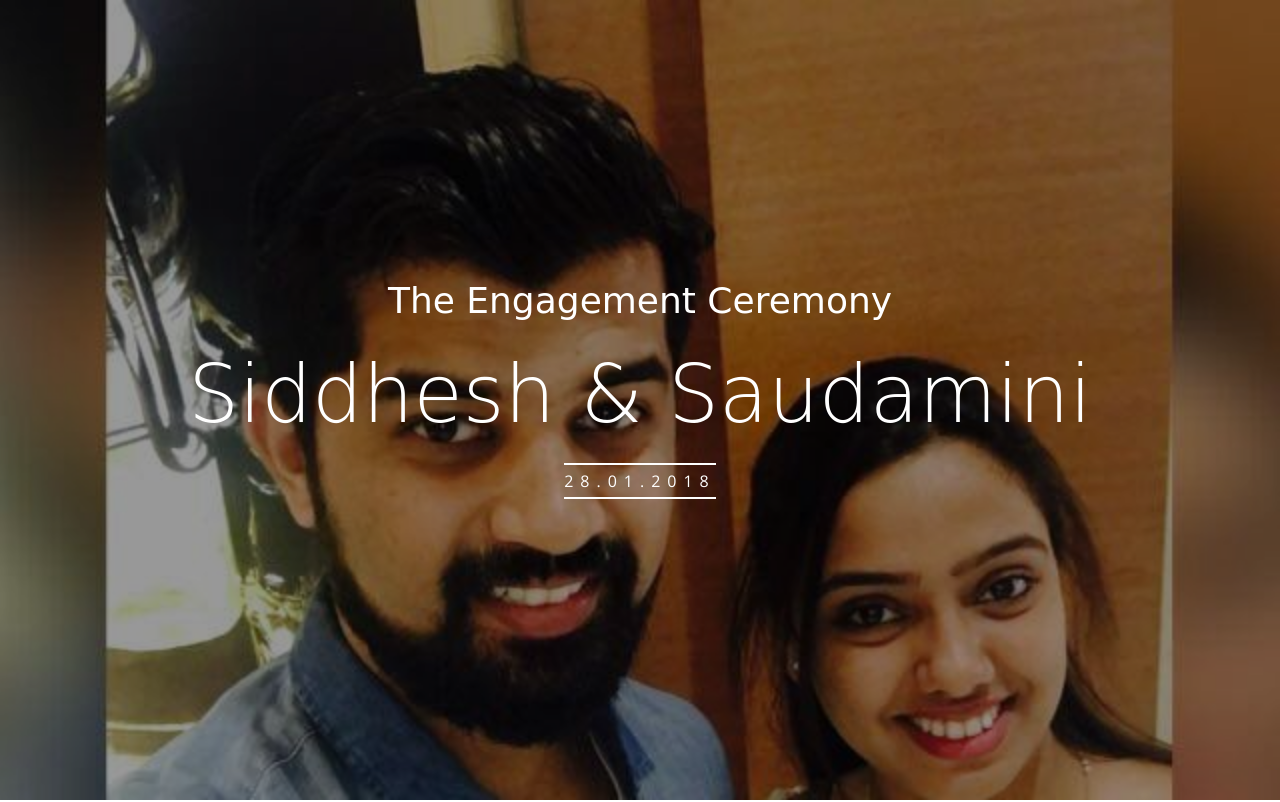
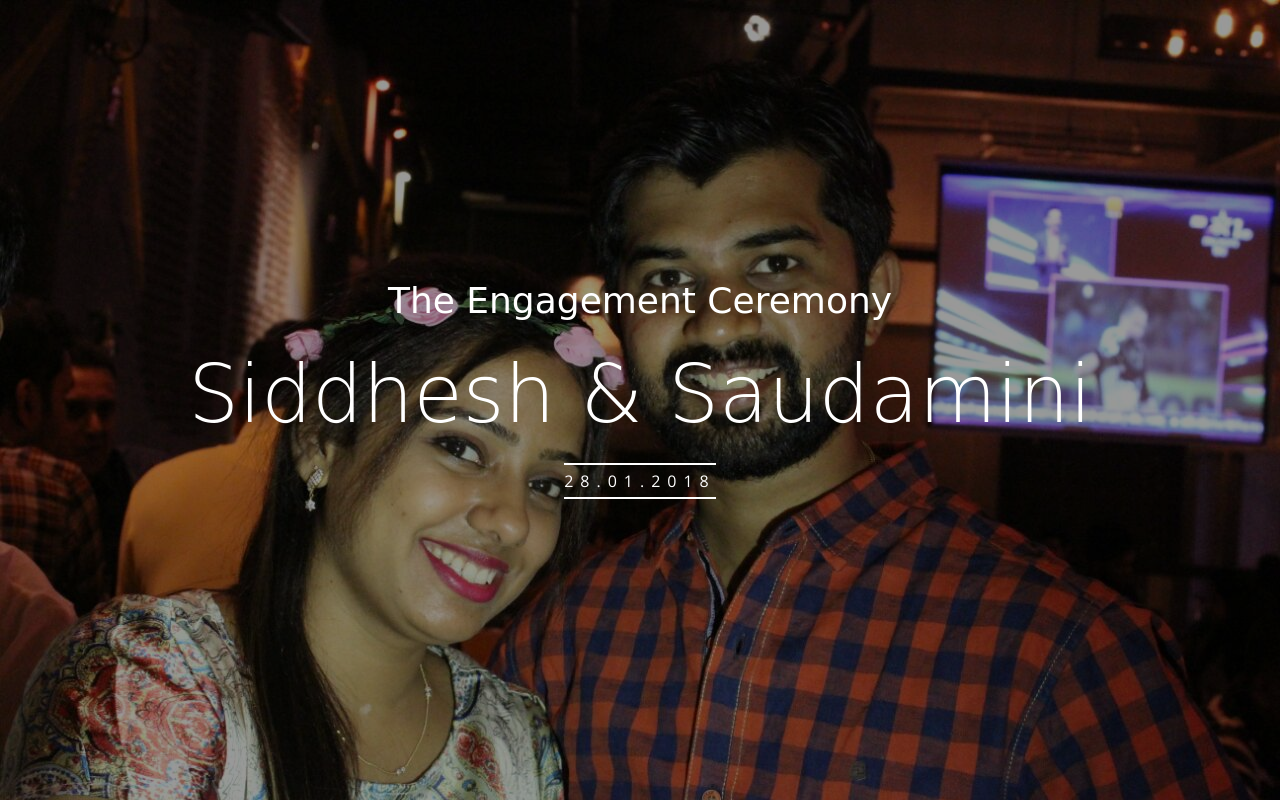
Before and after one commit to sidWedsau/sidWedSau.github.io, a website: page index.html in a window 1280 px wide. Shown: the top 802 px of the page. Drawn offline with nearby package versions, Linux system fonts and the light colour scheme; some packages are replaced by stand-ins of ours; no server answers; files whose address does not match are found by name; a web font is replaced by a local one.

Commit message:
image modification

```diff
--- a/index.html
+++ b/index.html
@@ -72,7 +72,7 @@
 
 		<div class="fh5co-hero" data-section="home">
 			<div class="fh5co-overlay"></div>
-			<div class="fh5co-cover text-center" data-stellar-background-ratio="0.5" style="background-image: url(images/IMG-20180112-WA0019.jpg);">
+			<div class="fh5co-cover text-center" data-stellar-background-ratio="0.5" style="background-image: url(images/IMG-20180114-WA0001.jpg);">
 				<div class="display-t">
 					<div class="display-tc">
 						<div class="container">
```
